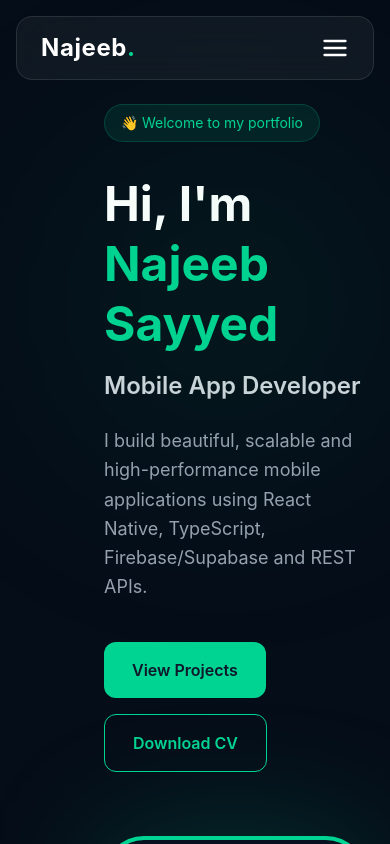
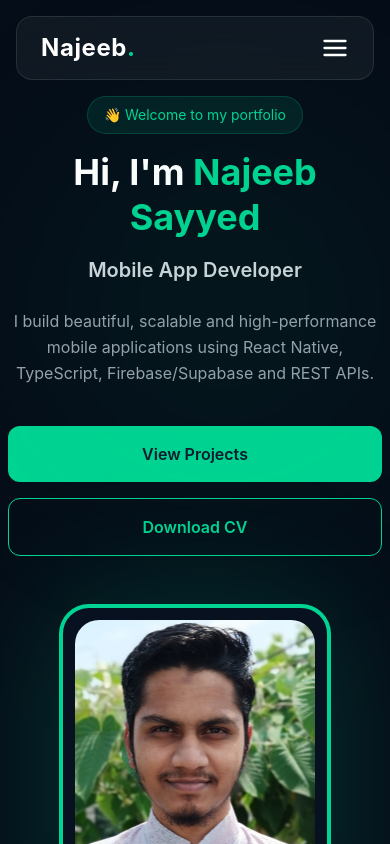
Before and after one commit to najeebsayyed/portfolio, a React app: page / in a window 390 px wide. Shown: the top 844 px of the page. Built offline with nearby package versions, Linux system fonts and the light colour scheme; the HTML template or start-up script is replaced by a standard one.

Commit message:
feat: ui enhancement of about, contact, education, experience, hero section

```diff
--- a/src/components/About.tsx
+++ b/src/components/About.tsx
@@ -17,25 +17,6 @@ const About = () => {
     {
       value: "100%",
       label: "Passion for Coding",
-    },
-  ];
-
-  const personalInfo = [
-    {
-      title: "Name",
-      value: "Abdullah Ahmed",
-    },
-    {
-      title: "Location",
-      value: "India",
-    },
-    {
-      title: "Email",
-      value: "abdullah@example.com",
-    },
-    {
-      title: "Role",
-      value: "React Native Developer",
     },
   ];
 
@@ -76,26 +57,6 @@ const About = () => {
 
           {/* Right */}
           <div className="space-y-6">
-            {/* Personal Info
-            <div className="rounded-3xl border border-white/10 bg-[#08111F] p-8">
-              <h3 className="mb-6 text-xl font-semibold">
-                Personal Information
-              </h3>
-
-              <div className="space-y-4">
-                {personalInfo.map((item) => (
-                  <div
-                    key={item.title}
-                    className="flex justify-between border-b border-white/5 pb-3"
-                  >
-                    <span className="text-gray-500">{item.title}</span>
-
-                    <span className="font-medium text-white">{item.value}</span>
-                  </div>
-                ))}
-              </div>
-            </div> */}
-
             {/* Stats */}
             <div className="grid grid-cols-2 gap-5">
               {stats.map((stat) => (
--- a/src/components/Contact.tsx
+++ b/src/components/Contact.tsx
@@ -2,7 +2,7 @@ import { FiMail, FiMapPin, FiPhone, FiSend } from "react-icons/fi";
 
 const Contact = () => {
   return (
-    <section id="contact" className="relative py-28">
+    <section id="contact" className="relative pt-24">
       <div className="mx-auto max-w-7xl px-6">
         {/* Section Header */}
         <div className="mb-16 text-center">
--- a/src/components/Education.tsx
+++ b/src/components/Education.tsx
@@ -1,36 +1,37 @@
 const educationData = [
   {
-    degree: "BS in Data Science",
-    institution: "IIT Madras",
-    duration: "2025 - Present",
+    degree: "BS in Data Science and Applications",
+    institution: "Indian Institute of Technology Madras",
+    duration: "May 2025 - Present",
     description:
-      "Currently pursuing the Foundation Level in the IIT Madras BS Degree Program in Data Science and Applications.",
+      "Learning Python, Mathematics, Statistics, Machine Learning, and Generative AI, with a focus on developing analytical thinking and building intelligent, data-driven solutions.",
   },
   {
-    degree: "Bachelor of Engineering",
-    institution: "Computer Engineering",
-    duration: "2021 - 2025",
+    degree: "BE in Computer Science and Engineering (Dropout)",
+    institution: "Dr. Babasaheb Ambedkar Marathwada University",
+    duration: "Jun 2023 - May 2025 ",
     description:
-      "Studied core computer science subjects including programming, databases, software engineering, and web technologies.",
+      "Studied core computer science subjects including programming, data structures, computer networks and web technologies.",
   },
   {
-    degree: "Higher Secondary (12th)",
+    degree: "Higher Secondary (12th) - Grade A",
     institution: "Maharashtra State Board",
-    duration: "2019 - 2021",
+    duration: "2021 - 2022",
     description:
-      "Completed Higher Secondary Education with a focus on Science and Mathematics.",
+      "Completed Higher Secondary Education with a focus on Science and Mathematics from Maulana Azad College, Aurangabad",
   },
   {
-    degree: "Secondary School (10th)",
+    degree: "Secondary School (10th) - 80%",
     institution: "Maharashtra State Board",
-    duration: "2018 - 2019",
-    description: "Completed Secondary School Education.",
+    duration: "2019 - 20",
+    description:
+      "Completed Secondary School Education from Baliram Patil Vidyalaya, Aurangabad",
   },
 ];
 
 const Education = () => {
   return (
-    <section id="education" className="py-24">
+    <section id="education" className="pt-24">
       <div className="mx-auto max-w-7xl px-6">
         {/* Section Heading */}
         <div className="mb-16 text-center">
--- a/src/components/Experience.tsx
+++ b/src/components/Experience.tsx
@@ -2,7 +2,7 @@ import { experienceData } from "../data/eperience";
 
 const Experience = () => {
   return (
-    <section id="experience" className="py-24 bg-[#050D18]">
+    <section id="experience" className="pt-24 bg-[#050D18]">
       <div className="mx-auto max-w-7xl px-6">
         {/* Section Header */}
         <div className="mb-16 text-center">
--- a/src/components/Hero.tsx
+++ b/src/components/Hero.tsx
@@ -1,38 +1,39 @@
 import profile from "../assets/images/Profile_Pic.jpg";
 import resumePdf from "../assets/resume/resume.pdf";
+
 const Hero = () => {
   return (
     <section
       id="home"
-      className="relative flex min-h-screen items-center overflow-hidden pt-26"
+      className="relative flex min-h-screen items-center overflow-hidden pt-24 lg:pt-26"
     >
       {/* Background Glow */}
       <div className="absolute left-20 top-40 h-72 w-72 rounded-full bg-emerald-500/10 blur-[120px]" />
 
-      <div className="mx-auto ml-20 grid w-full max-w-7xl items-center gap-16 px-6 lg:grid-cols-2">
+      <div className="mx-auto grid w-full max-w-7xl items-center gap-12 px-2 lg:ml-20 lg:gap-16 lg:grid-cols-2">
         {/* Left Content */}
-        <div>
-          <span className="mb-4  inline-block rounded-full border border-emerald-400/20 bg-emerald-400/10 px-4 py-2 text-sm text-emerald-400">
+        <div className="text-center lg:text-left">
+          <span className="inline-block rounded-full border border-emerald-400/20 bg-emerald-400/10 px-4 py-2 text-sm text-emerald-400">
             👋 Welcome to my portfolio
           </span>
 
-          <h1 className="mt-4 text-5xl font-bold leading-tight md:text-5xl">
+          <h1 className="mt-4 text-4xl font-bold leading-tight  md:text-5xl">
             Hi, I'm <span className="text-emerald-400">Najeeb Sayyed</span>
           </h1>
 
-          <h2 className="mt-4 text-2xl font-semibold text-gray-300 md:text-4xl">
+          <h2 className="mt-4 text-xl font-semibold text-gray-300 sm:text-2xl md:text-4xl">
             Mobile App Developer
           </h2>
 
-          <p className="mt-6 max-w-xl text-lg leading-relaxed text-gray-400">
+          <p className="mx-auto mt-6 max-w-xl text-base leading-relaxed text-gray-400 sm:text-lg lg:mx-0">
             I build beautiful, scalable and high-performance mobile applications
             using React Native, TypeScript, Firebase/Supabase and REST APIs.
           </p>
 
-          <div className="mt-10 flex flex-wrap gap-4">
+          <div className="mt-10 flex flex-col justify-center gap-4 sm:flex-row lg:justify-start">
             <a
               href="#projects"
-              className="rounded-xl bg-emerald-400 px-7 py-4 font-semibold text-slate-900 transition hover:scale-105"
+              className="rounded-xl bg-emerald-400 px-7 py-4 text-center font-semibold text-slate-900 transition hover:scale-105"
             >
               View Projects
             </a>
@@ -41,14 +42,15 @@ const Hero = () => {
               href={resumePdf}
               target="_blank"
               rel="noopener noreferrer"
-              className="rounded-xl border border-emerald-400 px-7 py-4 font-semibold text-emerald-400 transition hover:bg-emerald-400 hover:text-slate-900"
+              className="rounded-xl border border-emerald-400 px-7 py-4 text-center font-semibold text-emerald-400 transition hover:bg-emerald-400 hover:text-slate-900"
             >
               Download CV
             </a>
           </div>
 
-          {/* Stats
-          <div className="mt-14 flex flex-wrap gap-10">
+          {/* Stats */}
+          {/*
+          <div className="mt-14 flex flex-wrap justify-center gap-10 lg:justify-start">
             <div>
               <h3 className="text-3xl font-bold text-emerald-400">4+</h3>
               <p className="text-gray-400">Apps Built</p>
@@ -63,7 +65,8 @@ const Hero = () => {
               <h3 className="text-3xl font-bold text-emerald-400">Top 50</h3>
               <p className="text-gray-400">Hackathon Finalist</p>
             </div>
-          </div> */}
+          </div>
+          */}
         </div>
 
         {/* Right Image */}
@@ -72,12 +75,12 @@ const Hero = () => {
             {/* Glow */}
             <div className="absolute inset-0 rounded-[40px] bg-emerald-400/20 blur-3xl" />
 
-            {/* Hexagon Style Container */}
-            <div className="relative rounded-[40px] border-4 border-emerald-400 bg-[#08111F] p-3">
+            {/* Image Container */}
+            <div className="relative rounded-[30px] border-4 border-emerald-400 bg-[#08111F] p-3 lg:rounded-[40px]">
               <img
                 src={profile}
                 alt="Abdullah"
-                className="h-[400px] w-[300px] rounded-[30px] object-cover"
+                className="h-[320px] w-[240px] rounded-[24px] object-cover sm:h-[380px] sm:w-[280px] lg:h-[400px] lg:w-[300px] lg:rounded-[30px]"
               />
             </div>
           </div>
--- a/src/components/Projects.tsx
+++ b/src/components/Projects.tsx
@@ -2,7 +2,7 @@ import { projects } from "../data/projects";
 
 const Projects = () => {
   return (
-    <section id="projects" className="py-24">
+    <section id="projects" className="pt-24">
       <div className="mx-auto max-w-7xl px-6">
         {/* Section Header */}
         <div className="mb-16">
--- a/src/data/eperience.ts
+++ b/src/data/eperience.ts
@@ -1,46 +1,27 @@
 export const experienceData = [
   {
     id: 1,
-    title: "Top 50 Finalist",
-    company: "Octopus Hackathon",
-    year: "2025",
-    description:
-      "Selected among the Top 50 teams out of 900+ participants for building TeachMate AI, an AI-powered quiz generator application.",
-  },
-
-  {
-    id: 2,
     title: "React Native Developer",
     company: "Personal Projects",
     year: "2024 - Present",
     description:
       "Building production-ready mobile applications using React Native, TypeScript, Firebase and Supabase.",
   },
+  {
+    id: 2,
+    title: "Top 50 Finalist",
+    company: "Octopus Hackathon",
+    year: "Jan 2026",
+    description:
+      "Selected among the Top 50 teams out of 900+ participants for building TeachMate AI, an AI-powered quiz generator application.",
+  },
 
   {
     id: 3,
-    title: "TeachMate AI",
-    company: "Hackathon Project",
-    year: "2025",
+    title: "Freelance JavaScript Developer",
+    company: "Outlier AI",
+    year: "Oct 2024 - Mar 2025",
     description:
-      "Built an AI-powered quiz generator using Gemini API, React Native and Firebase.",
-  },
-
-  {
-    id: 4,
-    title: "Easy Scan",
-    company: "Mobile Application",
-    year: "2025",
-    description:
-      "Developed a document scanning application with JPG, PNG and PDF export functionality.",
-  },
-
-  {
-    id: 5,
-    title: "Open Source Learning",
-    company: "Self Learning",
-    year: "2024 - Present",
-    description:
-      "Continuously learning React Native, TypeScript, System Design and Mobile App Architecture.",
+      "Reviewed and improved AI-generated JavaScript code, web applications, and APIs. Fixed bugs, optimized performance, and ensured code quality and best practices. Evaluated functionality, usability, and reliability of AI-generated software solutions.",
   },
 ];
```
